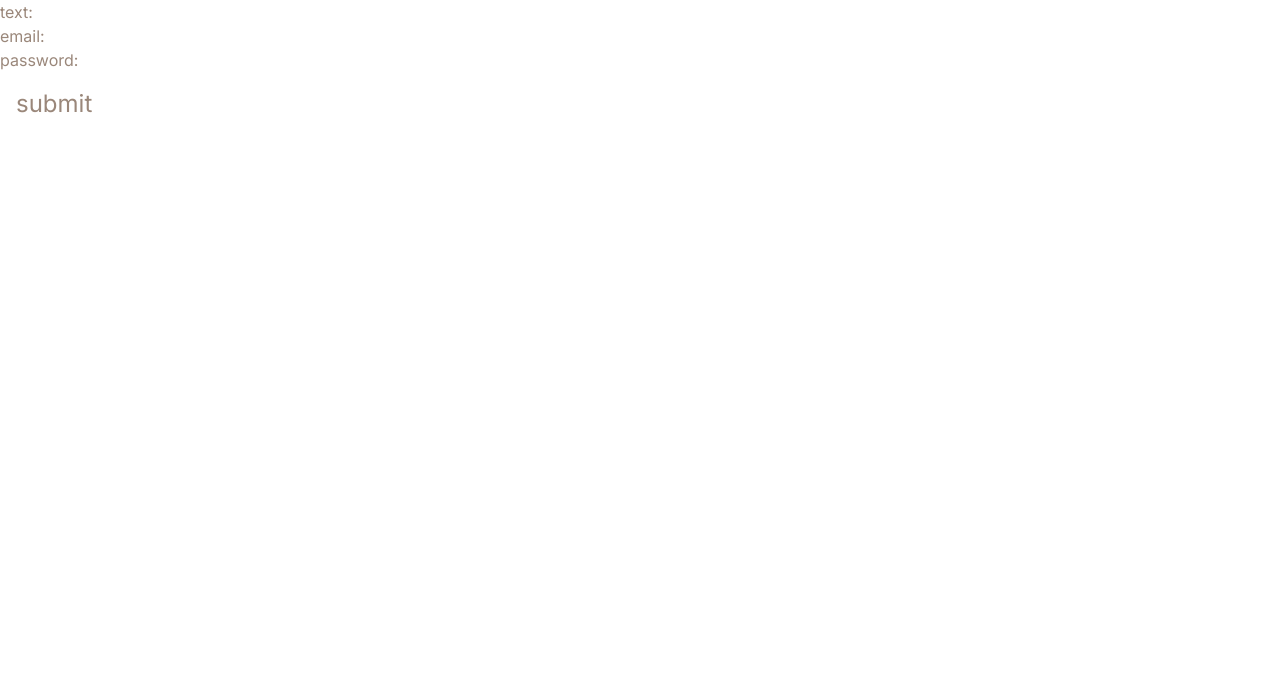
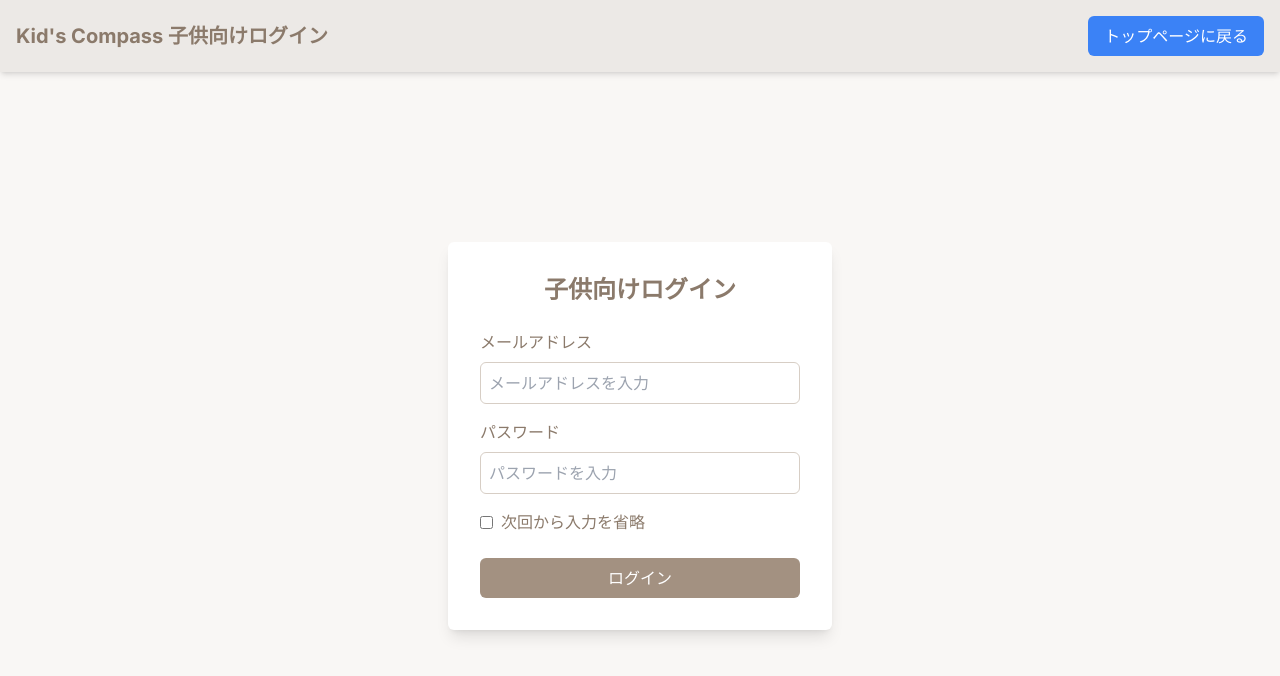
Before and after one commit to tech0mg/Hidarihashi-Frontend, a Next.js app: page /customers/login in a window 1280 px wide. Shown: the top 676 px of the page. Built offline with nearby package versions, Linux system fonts and the light colour scheme.

Commit message:
総合入口を作りました。そこから子供向けtopと企業向けtopに遷移するようにしました。

```diff
--- a/src/app/customers/login/page.jsx
+++ b/src/app/customers/login/page.jsx
@@ -1,20 +1,86 @@
-export default function SignupPage() {
-  const createAccount = async (formData) => {
-    "use server";
+"use client";
+import React, { useState } from "react";
+import { useRouter } from "next/navigation";
 
-    const name = formData.get("name");
-    const email = formData.get("email");
-    const password = formData.get("password");
+const LoginPage = () => {
+  const [email, setEmail] = useState("");
+  const [password, setPassword] = useState("");
+  const [rememberMe, setRememberMe] = useState(false);
+  const router = useRouter();
 
-    console.log({ name, email, password });
+  const handleLogin = () => {
+    router.push("/customers/top"); // topへの遷移
+  };
+
+  const goToTopPage = () => {
+    router.push("/customers/top_total"); // topのpage.jsxに遷移
   };
 
   return (
-    <form action={createAccount} method="POST">
-      <p>text: <input type="text" name="name" className="input input-bordered" /></p>
-      <p>email: <input type="email" name="email" className="input input-bordered" /></p>
-      <p>password: <input type="password" name="password" className="input input-bordered" /></p>
-      <button className="btn btn-primary m-4 text-2xl">submit</button>
-    </form>
+    <div className="flex flex-col items-center min-h-screen bg-[#F9F7F5]">
+      {/* ヘッダー */}
+      <header className="bg-[#ECE9E6] shadow-md p-4 w-full flex justify-between items-center">
+        <h1 className="text-xl font-bold text-[#8B7A6B]">Kid's Compass 子供向けログイン</h1>
+        <button
+          onClick={goToTopPage}
+          className="px-4 py-2 bg-blue-500 text-white rounded-md hover:bg-blue-600 transition"
+        >
+          トップページに戻る
+        </button>
+      </header>
+
+      {/* ログインフォーム */}
+      <div className="flex justify-center items-center flex-grow">
+        <div className="bg-white shadow-lg rounded-md p-8 w-96">
+          <h1 className="text-2xl font-bold text-center text-[#8B7A6B] mb-6">子供向けログイン</h1>
+          <div className="mb-4">
+            <label className="block text-[#8B7A6B] mb-2" htmlFor="email">
+              メールアドレス
+            </label>
+            <input
+              type="email"
+              id="email"
+              value={email}
+              onChange={(e) => setEmail(e.target.value)}
+              className="w-full p-2 border border-[#D7CEC5] rounded-md"
+              placeholder="メールアドレスを入力"
+            />
+          </div>
+          <div className="mb-4">
+            <label className="block text-[#8B7A6B] mb-2" htmlFor="password">
+              パスワード
+            </label>
+            <input
+              type="password"
+              id="password"
+              value={password}
+              onChange={(e) => setPassword(e.target.value)}
+              className="w-full p-2 border border-[#D7CEC5] rounded-md"
+              placeholder="パスワードを入力"
+            />
+          </div>
+          <div className="flex items-center mb-6">
+            <input
+              type="checkbox"
+              id="rememberMe"
+              checked={rememberMe}
+              onChange={() => setRememberMe(!rememberMe)}
+              className="mr-2"
+            />
+            <label htmlFor="rememberMe" className="text-[#8B7A6B]">
+              次回から入力を省略
+            </label>
+          </div>
+          <button
+            onClick={handleLogin}
+            className="w-full py-2 bg-[#A39181] text-white rounded-md hover:bg-[#8B7A6B] transition"
+          >
+            ログイン
+          </button>
+        </div>
+      </div>
+    </div>
   );
-}
+};
+
+export default LoginPage;
--- a/src/app/customers/toB_top/page.jsx
+++ b/src/app/customers/toB_top/page.jsx
@@ -13,7 +13,7 @@ const LoginPage = () => {
   };
 
   const goToTopPage = () => {
-    router.push("/customers/top"); // topのpage.jsxに遷移
+    router.push("/customers/top_total"); // top_totalに遷移
   };
 
   return (
@@ -25,7 +25,7 @@ const LoginPage = () => {
           onClick={goToTopPage}
           className="px-4 py-2 bg-blue-500 text-white rounded-md hover:bg-blue-600 transition"
         >
-          子供向けトップページに戻る
+          トップページに戻る
         </button>
       </header>
 
--- a/src/app/customers/top/page.jsx
+++ b/src/app/customers/top/page.jsx
@@ -40,9 +40,6 @@ const App = () => {
       .catch((error) => console.error("Error fetching images:", error));
   }, []);
 
-  const goToToBTop = () => {
-    router.push("/customers/toB_top"); // toB_topページへの遷移
-  };
 
   const IconButton = ({ onClick, children, fillDefault, fillHover }) => (
     <button
@@ -68,12 +65,6 @@ const App = () => {
       {/* ヘッダー */}
       <header className="bg-[#ECE9E6] shadow-md p-4 flex justify-between items-center">
         <h1 className="text-xl font-bold text-[#9A877A]">Kid's Compass</h1>
-        <button
-          className="px-4 py-2 bg-blue-500 text-white rounded-md hover:bg-blue-600"
-          onClick={goToToBTop}
-        >
-          企業登録ページリンク
-        </button>
       </header>
 
       {/* メインコンテンツ */}
--- /dev/null
+++ b/src/app/customers/top_total/page.jsx
@@ -0,0 +1,56 @@
+"use client";
+
+import React from "react";
+import { useRouter } from "next/navigation";
+
+const TopTotal = () => {
+  const router = useRouter();
+
+  const navigateToKids = () => {
+    router.push("/customers/login"); // 子供向け入口
+  };
+
+  const navigateToCompany = () => {
+    router.push("/customers/toB_top"); // 企業向け入口
+  };
+
+  const apiUrl = process.env.NEXT_PUBLIC_API_URL;
+
+  return (
+    <div className="flex flex-col items-center min-h-screen bg-[#F9F7F5]">
+      {/* ヘッダー */}
+      <header className="bg-[#ECE9E6] shadow-md p-4 w-full flex justify-between items-center">
+        <h1 className="text-xl font-bold text-[#8B7A6B]">Kid's Compass</h1>
+      </header>
+
+        <div className="flex flex-col items-center justify-center min-h-screen bg-[#F9F7F5]">
+            {/* 画像 */}
+            <div className="w-full max-w-md">
+                <img
+                src={`${apiUrl}/static/top_total_img/top_total.png`}
+                alt="トップ画像"
+                className="w-full h-auto object-cover rounded shadow-md"
+                />
+            </div>
+
+            {/* ボタン */}
+            <div className="flex flex-col items-center mt-8 space-y-4">
+                <button
+                onClick={navigateToKids}
+                className="text-white rounded-md shadow-md px-6 py-3 animate-rainbow"
+                >
+                子供向け入口
+                </button>
+                <button
+                onClick={navigateToCompany}
+                className="text-white rounded-md shadow-md px-6 py-3 animate-blink"
+                >
+                企業向け入口
+                </button>
+            </div>
+        </div>
+    </div>
+  );
+};
+
+export default TopTotal;
--- a/src/app/globals.css
+++ b/src/app/globals.css
@@ -61,3 +61,33 @@
   .like-button:hover {
     transform: scale(1.2);
   }
+
+
+/* top_totalボタン用虹色アニメーション */
+@keyframes rainbow {
+  0% { background-color: red; }
+  16.7% { background-color: orange; }
+  33.3% { background-color: yellow; }
+  50% { background-color: green; }
+  66.7% { background-color: blue; }
+  83.3% { background-color: indigo; }
+  100% { background-color: violet; }
+}
+
+.animate-rainbow {
+  animation: rainbow 2s linear infinite; /* 2秒で虹色を循環 */
+  border: none;
+  font-weight: bold;
+}
+
+/* top_totalボタン用ピカピカ点滅アニメーション */
+@keyframes blink {
+  0%, 50%, 100% { background-color: black; color: yellow; }
+  25%, 75% { background-color: yellow; color: black; }
+}
+
+.animate-blink {
+  animation: blink 1.5s linear infinite; /* 1.5秒で点滅 */
+  border: none;
+  font-weight: bold;
+}
```
